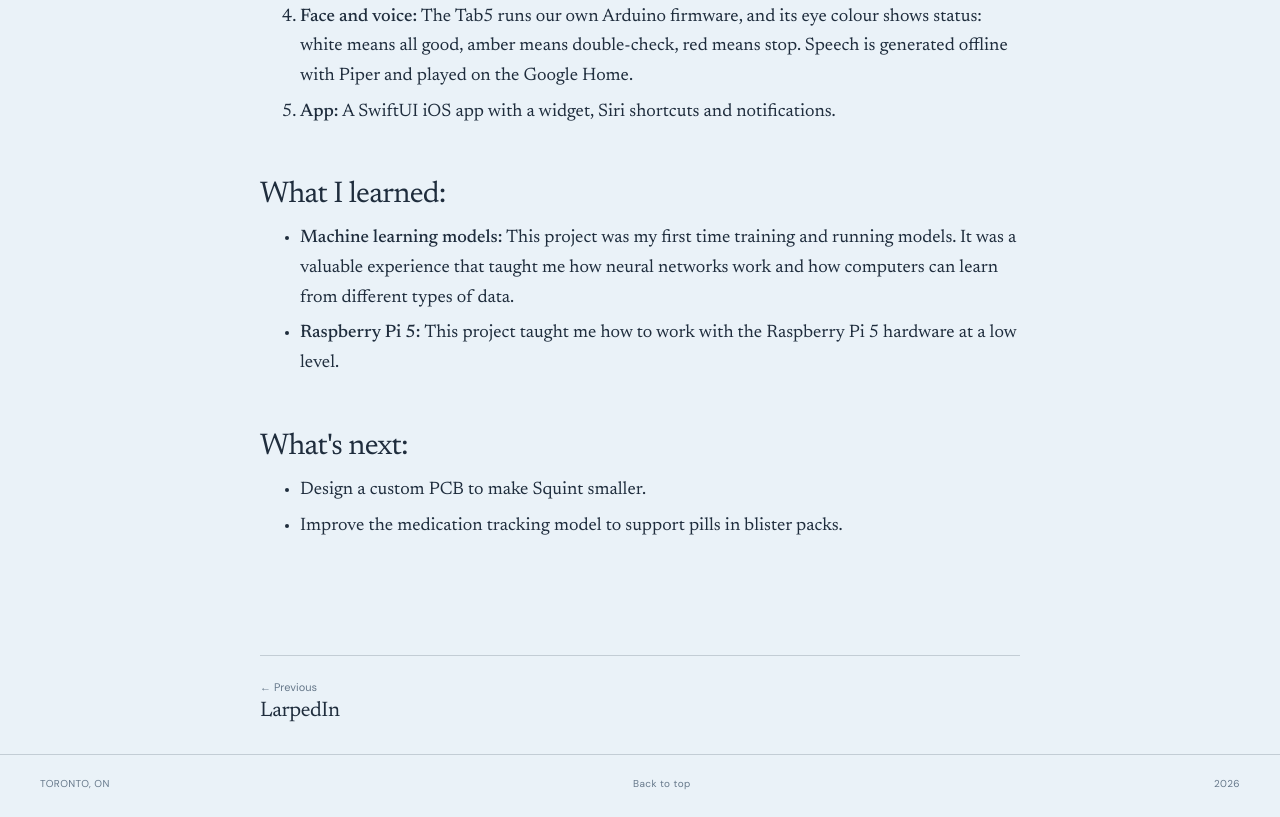
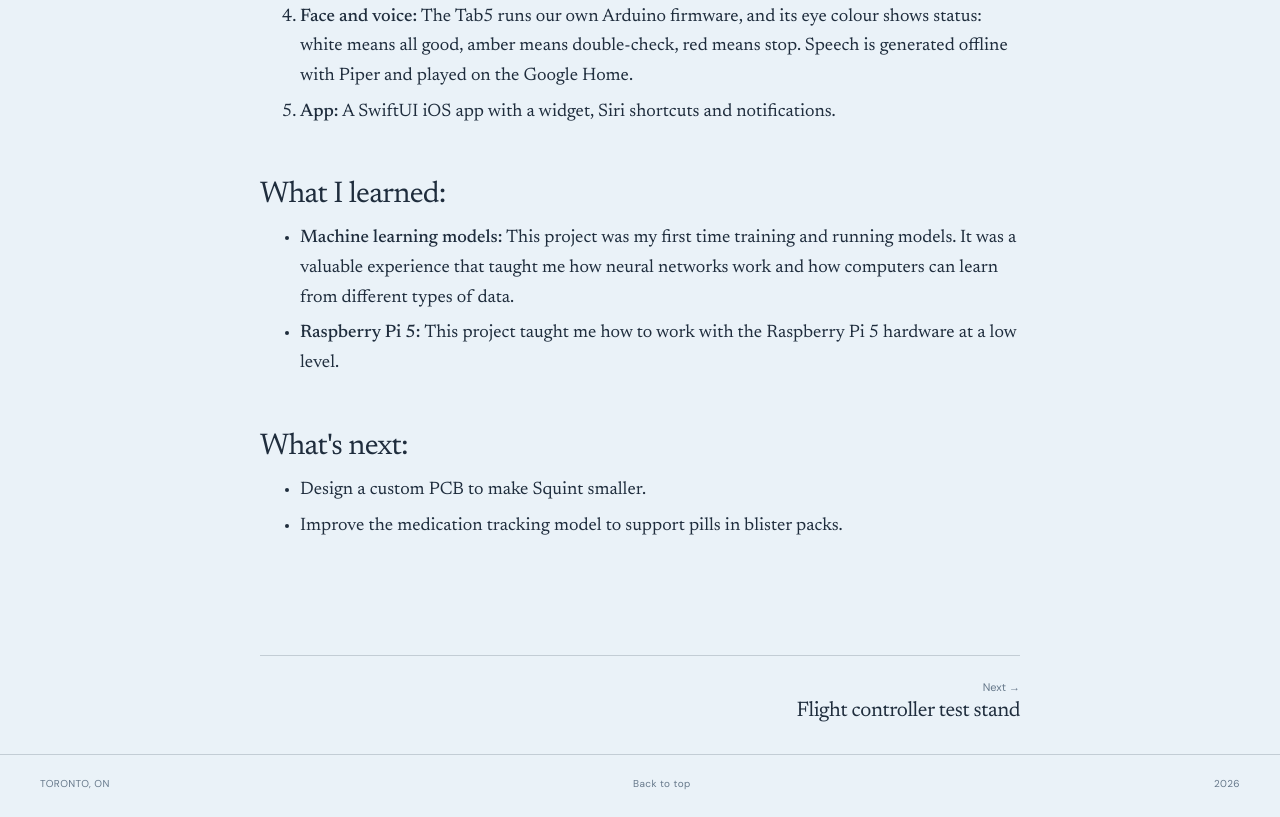
Before and after one commit to dinud2/Portfolio, a plain HTML site: page projects/squint.html in a window 1280 px wide. Shown: the part 1923-2740 px from the top of the page. Drawn offline with Linux system fonts and the light colour scheme.

Commit message:
fix order for projects

```diff
--- a/projects/squint.html
+++ b/projects/squint.html
@@ -85,7 +85,7 @@
         </article>
 
         <nav class="container post-pager" aria-label="More projects">
-            <a class="is-prev" href="larpedin.html"><span>&larr; Previous</span><strong>LarpedIn</strong></a>
+            <a class="is-next" href="flight-controller.html"><span>Next &rarr;</span><strong>Flight controller test stand</strong></a>
         </nav>
     </main>
 
```
Also changed, not shown: projects/flight-controller.html (+1 -0 lines), projects/larpedin.html (+0 -1 lines).
